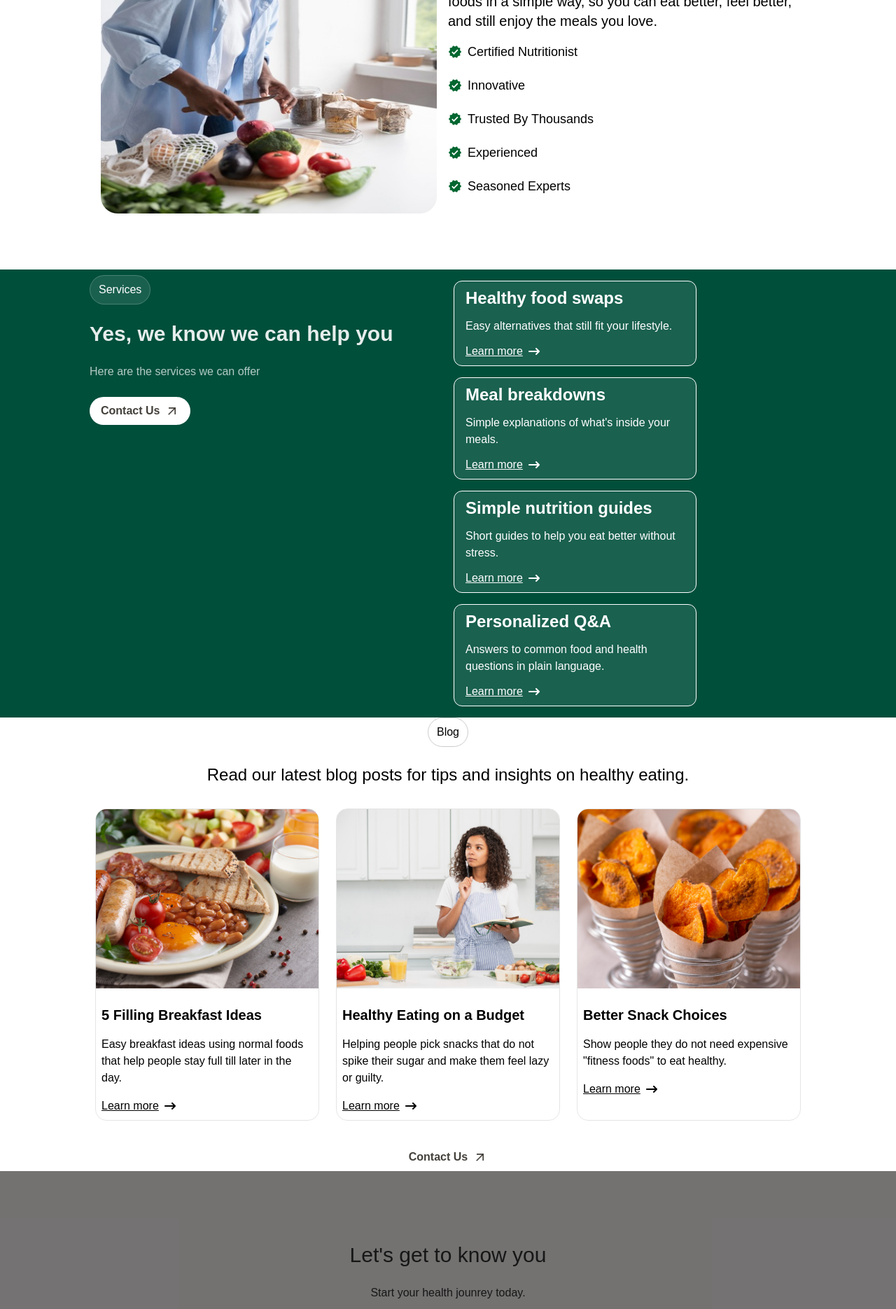
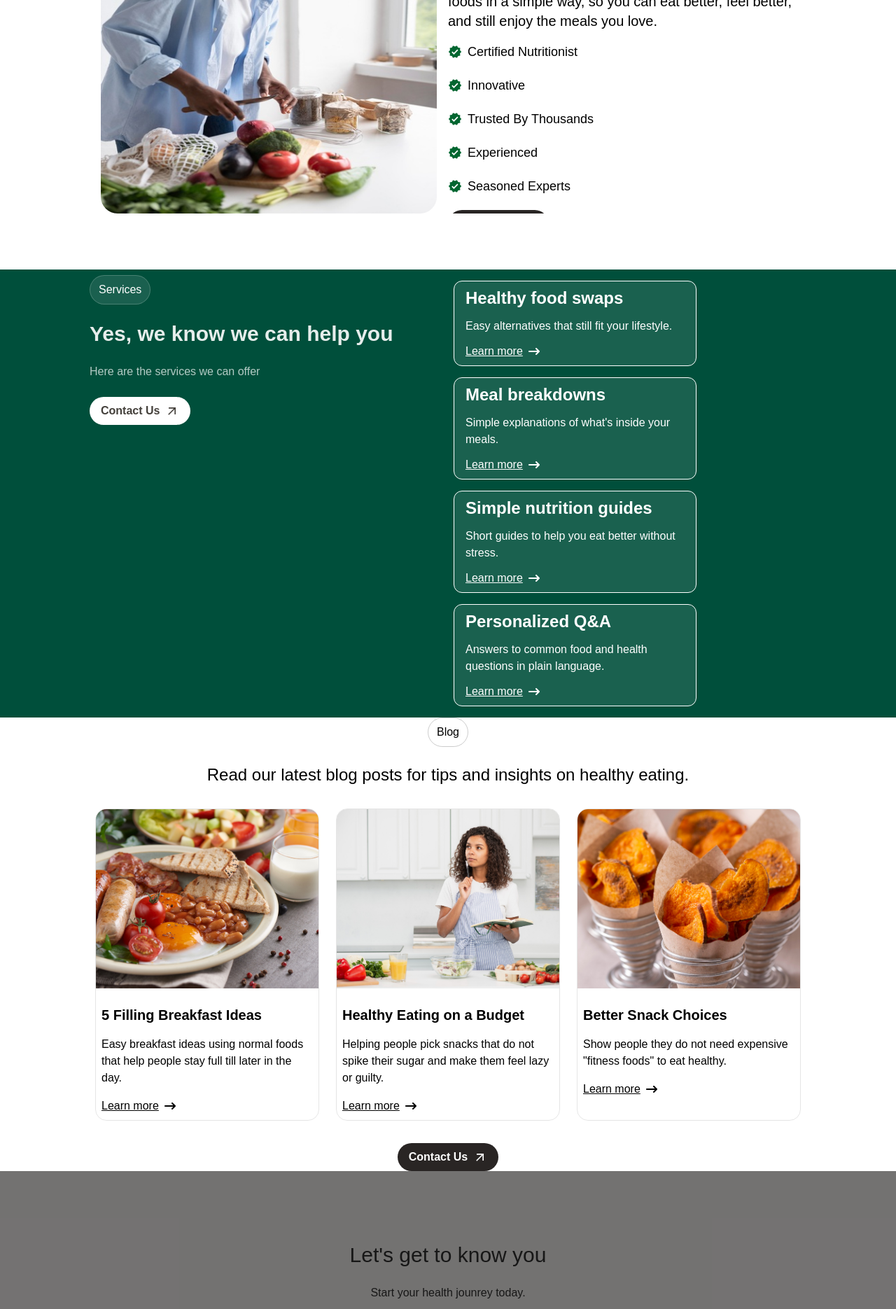
Before and after one commit to classicManCode/nootrio, a Next.js app: page / in a window 1280 px wide. Shown: the part 1055-2925 px from the top of the page at 70% size. Built offline with nearby package versions, Linux system fonts and the light colour scheme.

Commit message:
Contact button redesigned in blog and about sections

```diff
--- a/component/home/Home.tsx
+++ b/component/home/Home.tsx
@@ -66,7 +66,7 @@ const Home = () => {
                   </div>
                   <a
                     href="/contact"
-                    className="flex items-center justify-center bg-white hover:bg-green-800/60 hover:text-lime-300 text-stone-700 gap-2 hover:gap-3 py-2 px-3 md:px-4 hover:-translate-y-0.5 transition-all duration-500 hover:scale-103 font-semibold rounded-full text-sm md:text-base"
+                    className="flex items-center justify-center bg-stone-800 hover:bg-green-800/60 hover:text-lime-300 text-white gap-2 hover:gap-3 py-2 px-3 md:px-4 hover:-translate-y-0.5 transition-all duration-500 hover:scale-103 font-semibold rounded-full text-sm md:text-base"
                   >
                     <span>Contact Us</span>
                     <MdOutlineArrowOutward className="text-lg md:text-xl font-extrabold" />
@@ -261,7 +261,7 @@ const Home = () => {
           </div>
           <a
             href="/contact"
-            className="flex items-center justify-center bg-white hover:bg-green-800/60 hover:text-white text-stone-700 gap-2 hover:gap-3 py-2 px-3 md:px-4 hover:-translate-y-0.5 transition-all duration-500 hover:scale-103 font-semibold rounded-full text-sm md:text-base"
+            className="flex items-center justify-center bg-stone-800 hover:bg-green-800/60 hover:text-white text-white gap-2 hover:gap-3 py-2 px-3 md:px-4 hover:-translate-y-0.5 transition-all duration-500 hover:scale-103 font-semibold rounded-full text-sm md:text-base"
           >
             <span>Contact Us</span>
             <MdOutlineArrowOutward className="text-lg md:text-xl font-extrabold" />
```
Also changed, not shown: public/images/blog-22.jpg (deleted).
